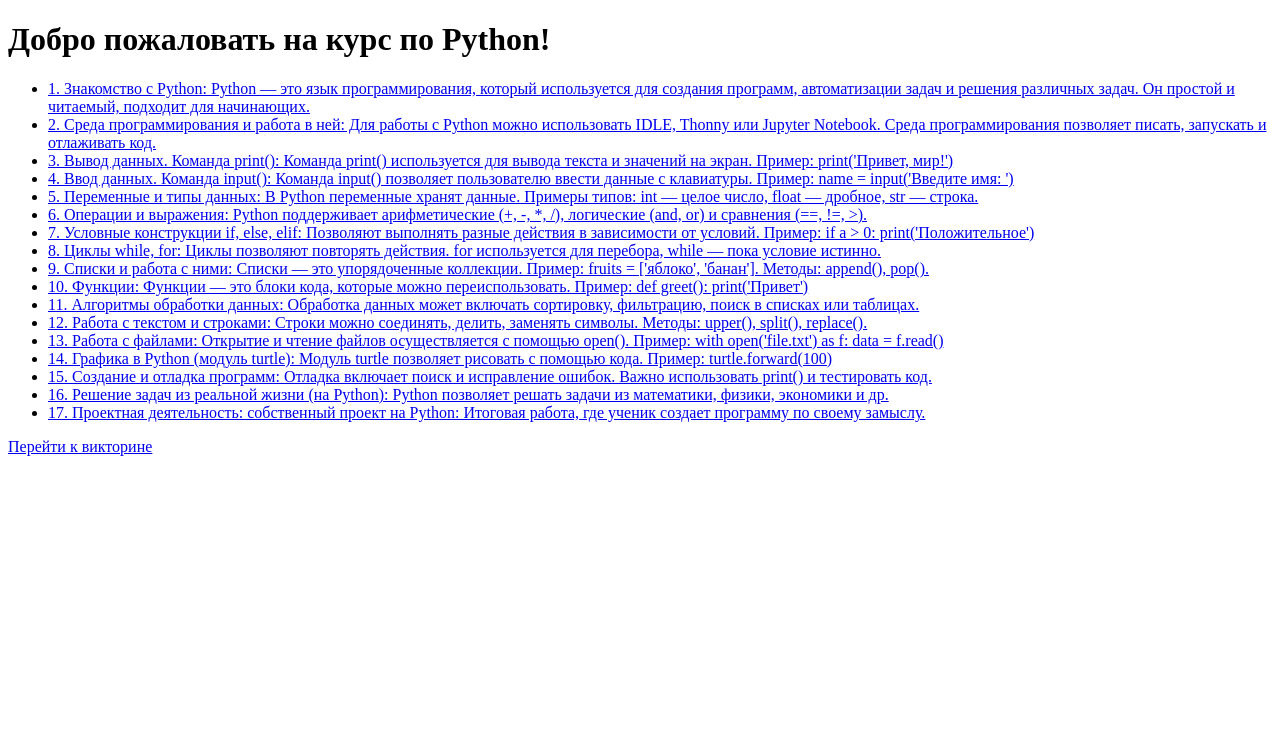
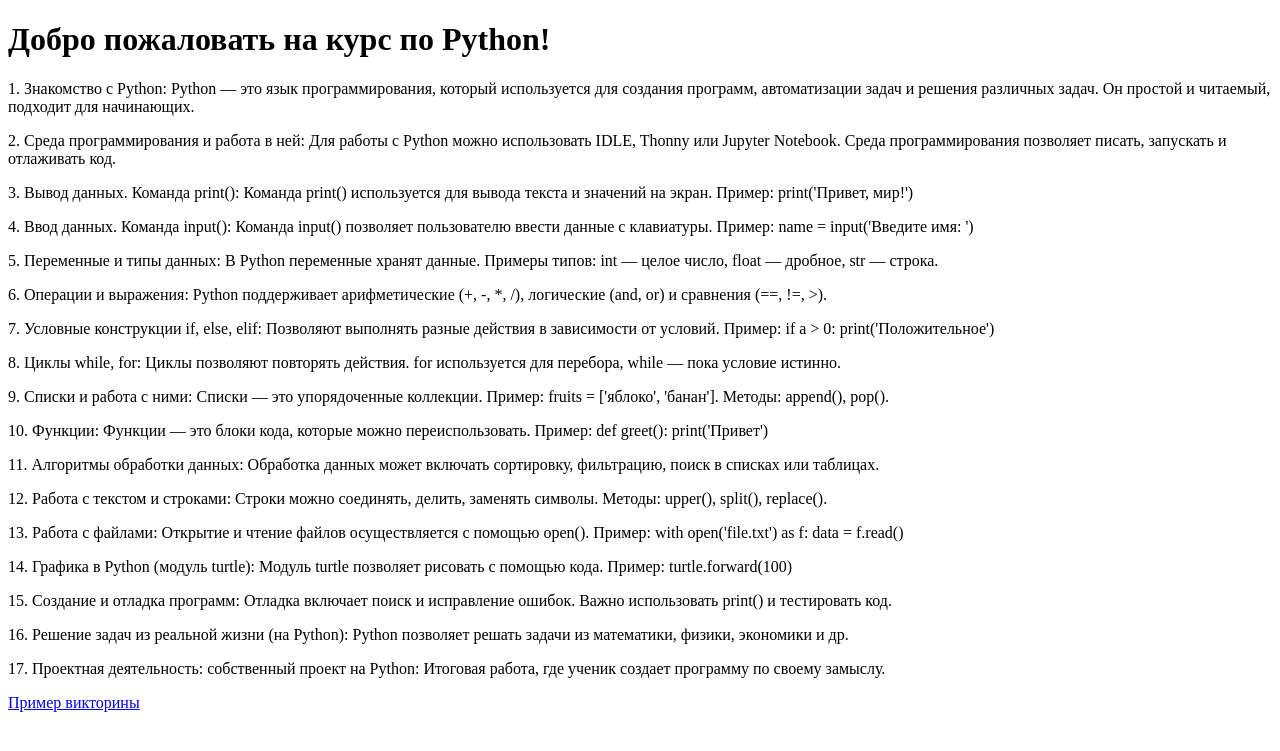
Before and after one commit to maharaha/python-course, a Flask app: page / in a window 1280 px wide. Shown: the top 751 px of the page. Run offline with Flask 3, Linux system fonts and the light colour scheme.

Commit message:
Update index.html

```diff
--- a/templates/index.html
+++ b/templates/index.html
@@ -7,14 +7,12 @@
 <body>
     <h1>Добро пожаловать на курс по Python!</h1>
 
-    <ul>
-        {% for i in range(lessons|length) %}
-            <li>
-                <a href="/lesson/{{ i }}">{{ lessons[i] }}</a>
-            </li>
-        {% endfor %}
-    </ul>
+    {% for lesson in lessons %}
+        <div>
+            <p>{{ lesson }}</p>
+        </div>
+    {% endfor %}
 
-    <p><a href="/quiz/0">Перейти к викторине</a></p>
+    <p><a href="/quiz/0">Пример викторины</a></p>
 </body>
 </html>
```
